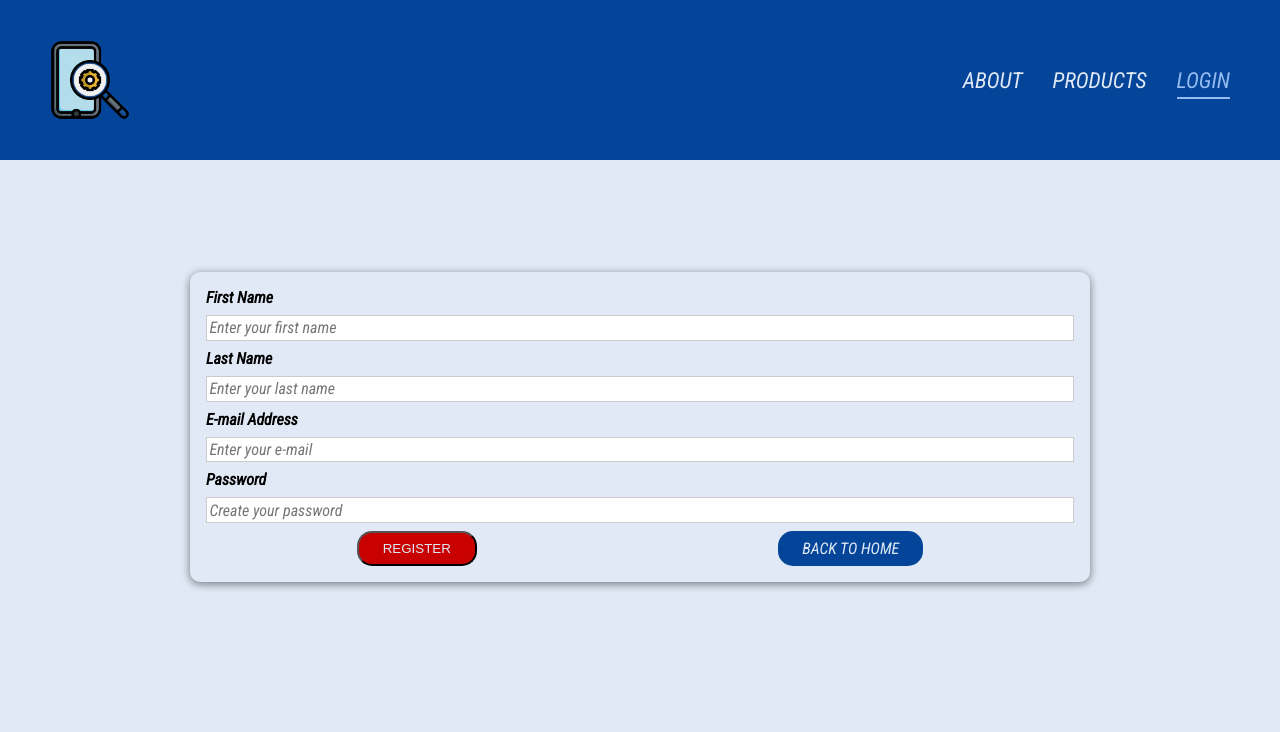
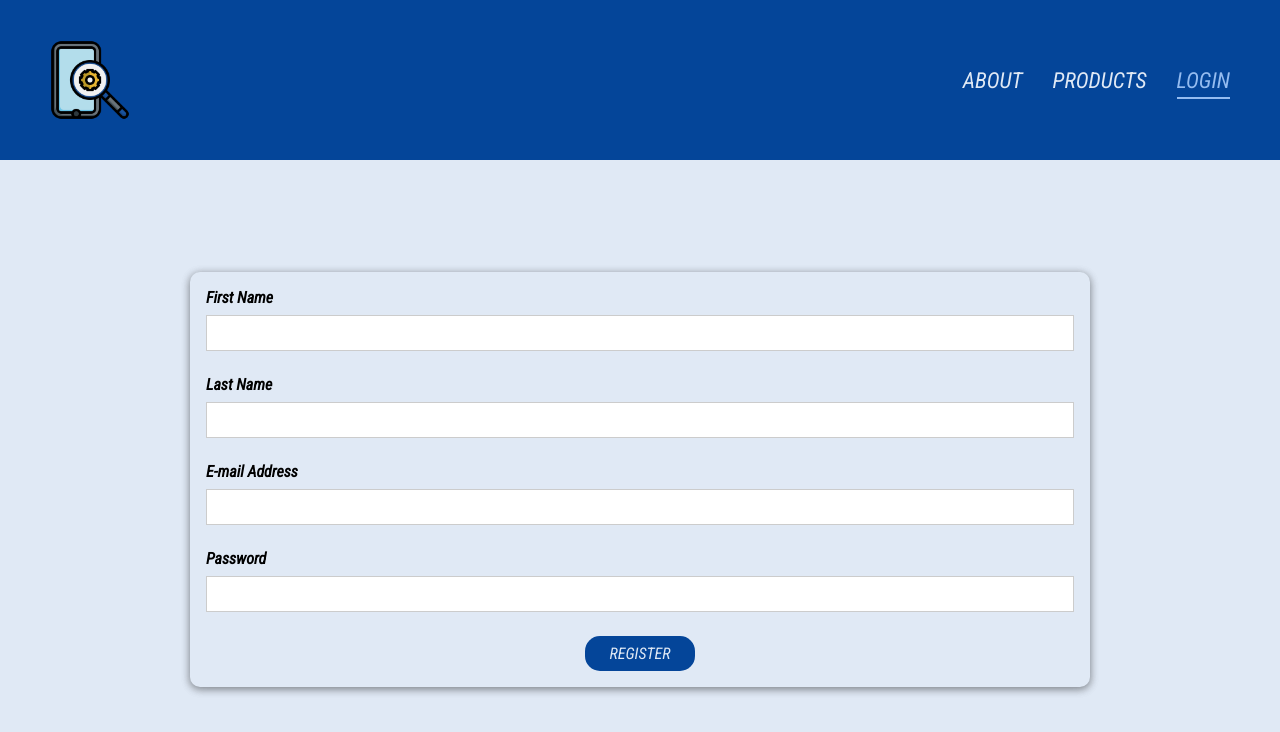
Before and after one commit to MuP0claB/Phone-Picker, a JavaScript app: page /registration in a window 1280 px wide. Shown: the top 732 px of the page. Built offline with nearby package versions, Linux system fonts and the light colour scheme.

Commit message:
Adjusted some buttons

```diff
--- a/src/components/Phones/PhoneRenders.module.css
+++ b/src/components/Phones/PhoneRenders.module.css
@@ -3,8 +3,13 @@
   justify-content: space-around;
 }
 
-.elements ul li a {
+.elements ul li {
   color: #044599;
   font-size: 28px;
+  text-align: center;
   transition: 0.2s;
 }
+
+.elements ul li p {
+  background-color: white;
+}
--- a/src/components/RegistrationForm/RegistrationForm.js
+++ b/src/components/RegistrationForm/RegistrationForm.js
@@ -1,37 +1,30 @@
 import { NavLink } from "react-router-dom";
-import Card from '../Card/Card';
+import Card from "../Card/Card";
 
 import styles from "./RegistrationForm.module.css";
 
 const RegistrationForm = () => {
   return (
     <Card>
-      <form className={styles.input}>
+      <form className={styles.form}>
         <div>
           <label htmlFor="first">First Name</label>
-          <input type="text" id="first" placeholder="Enter your first name" />
+          <input type="text" id="first" />
         </div>
         <div>
           <label htmlFor="name">Last Name</label>
-          <input type="text" id="name" placeholder="Enter your last name" />
+          <input type="text" id="name" />
         </div>
         <div>
           <label htmlFor="email">E-mail Address</label>
-          <input type="email" id="email" placeholder="Enter your e-mail" />
+          <input type="email" id="email" />
         </div>
         <div>
           <label htmlFor="password">Password</label>
-          <input
-            type="password"
-            id="password"
-            placeholder="Create your password"
-          />
+          <input type="password" id="password" />
         </div>
-        <div className={styles.btns}>
-          <button className={styles.btn_register}>REGISTER</button>
-          <NavLink className={styles.back_button} to="/welcome">
-            BACK TO HOME
-          </NavLink>
+        <div className={styles.btn}>
+          <NavLink to='/phones'>REGISTER</NavLink>
         </div>
       </form>
     </Card>
--- a/src/components/RegistrationForm/RegistrationForm.module.css
+++ b/src/components/RegistrationForm/RegistrationForm.module.css
@@ -1,4 +1,4 @@
-.input {
+.form {
   display: block;
   box-shadow: 0 2px 8px rgba(0, 0, 0, 0.26);
   border-radius: 10px;
@@ -8,27 +8,28 @@
   column-gap: 1rem;
 }
 
-.input label {
+.form label {
   display: block;
   font-weight: bold;
   margin-bottom: 0.5rem;
 }
 
-.input input {
+.form input {
   font: inherit;
   display: block;
   width: 100%;
+  height: 36px;
   border: 1px solid #ccc;
   padding: 0.15rem;
-  margin-bottom: 0.5rem;
+  margin-bottom: 1.5rem;
 }
 
-.input input:focus {
+.form input:focus {
   outline: none;
   border-color: #4f005f;
 }
 
-.btns {
+.btn {
   display: flex;
   justify-content: space-around;
   cursor: pointer;
@@ -36,35 +37,18 @@
   transition: opacity 1s;
 }
 
-.btn_register {
-  background-color: rgb(200, 0, 0);
+.btn a {
+  background-color: #044599;
   color: #e0e9f5;
   border-radius: 15px;
   padding: 0.5rem 1.5rem;
 }
 
-.btn_register:hover {
+.btn a:hover {
   opacity: 0.8;
   box-shadow: 5px 5px 10px rgba(0, 0, 0, 0.3);
 }
 
-.btn_register:active {
+.btn a:active {
   opacity: 0.5;
 }
-
-.back_button {
-  background-color: #044599;
-  color: #e0e9f5;
-  border: none;
-  border-radius: 15px;
-  padding: 0.5rem 1.5rem;
-}
-
-.back_button:hover {
-  border: 1px solid rgb(41, 118, 211);
-  box-shadow: 5px 5px 10px rgba(0, 0, 0, 0.3);
-}
-
-.back_button:active {
-  opacity: 0.7;
-}
```
